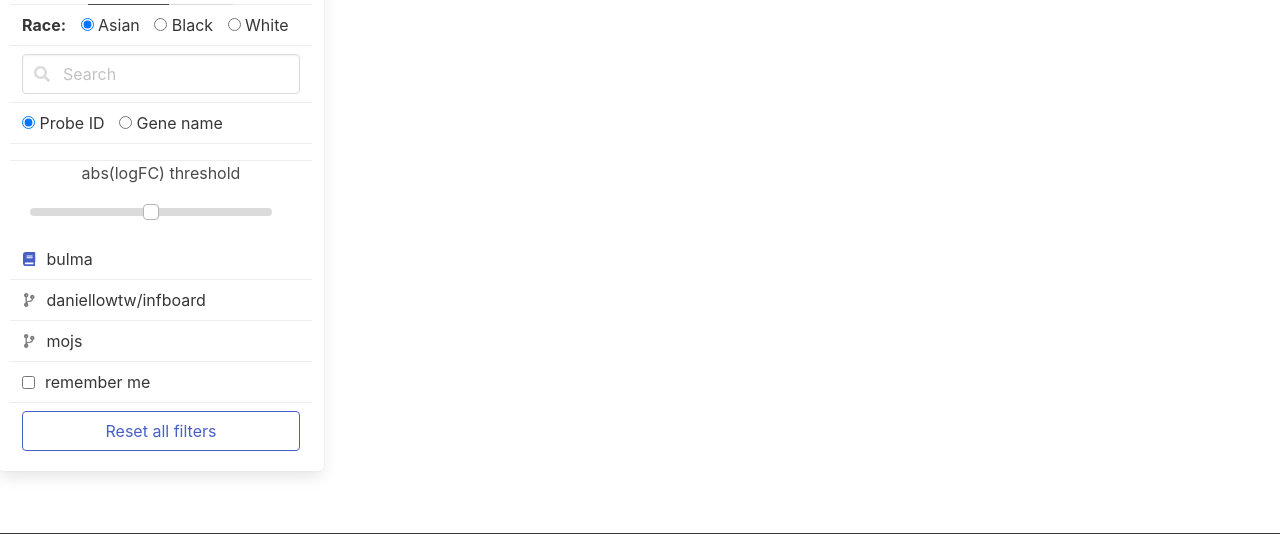
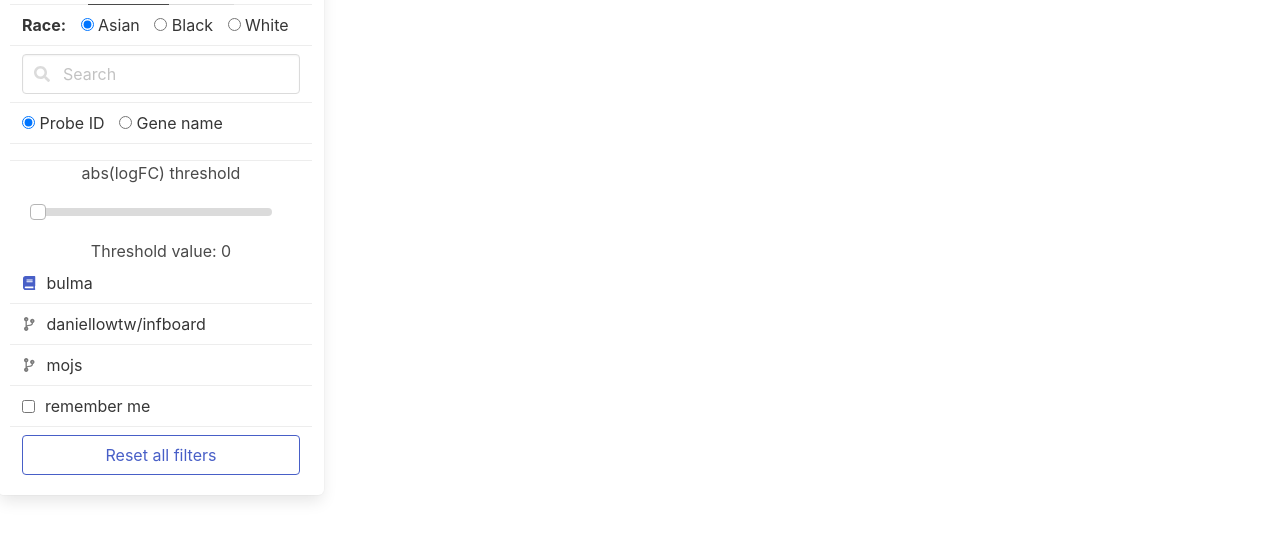
Before and after one commit to DreamingTraveler/DNAm_Analysis_Tool, a Flask app: template templates/base/index.html in a window 1280 px wide. Shown: the part 205-739 px from the top of the page. Run offline with Flask 2, Linux system fonts and the light colour scheme; the template is opened without the code that fills it, so the values that code supplies are empty; parts of the project's set-up code (start-up, migrations or seed data) failed here and were passed over; some libraries are stand-ins or nearby versions.

Commit message:
feat: add logFC threshold filter
User can filter the probes by adjusting the logFC threshold slider

```diff
--- a/templates/base/index.html
+++ b/templates/base/index.html
@@ -48,9 +48,9 @@
 
 	  <p class="panel-block">
 	  	<p style="text-align: center;">abs(logFC) threshold</p>
-	    <input class="slider is-fullwidth" id="logFC-threshold" step="0.01" min="0" max="1" value="0.5" type="range">
+	    <input class="slider is-fullwidth" id="logFC-threshold" step="0.01" min="0" max="1" value="0" type="range">
+	    <p style="text-align: center;" id="threshold-val">Threshold value: 0 </p>
 	  </p>
-
 
 	  <a class="panel-block is-active">
 	    <span class="panel-icon">
@@ -107,6 +107,7 @@
 		    </li>
 		  </ul>
 		</div>
+
 		<div id="dmp-info-area">
 			<table class="table" id="dmp-display-table">
 		    <thead>
@@ -148,6 +149,7 @@
 	(function () {
 		$.removeCookie('searchFilterText');
 		$.removeCookie('searchFilterOption');
+		$.removeCookie('logFCThreshold');
 		updateTableContent();
 
 		function updateTableContent() {
@@ -157,6 +159,7 @@
         success: function(block)
         {
 					$("#dmp-info-area").html(block);
+
         },
         error: function(response)
         {
@@ -187,6 +190,16 @@
 			updateTableContent();
 		})
 
+		$("#logFC-threshold").on("input", function() {
+			var threshold = $(this).val();
+
+			$.cookie('page', 1);
+			$.cookie('logFCThreshold', threshold);
+			$("#threshold-val").html("Threshold value: " + threshold)
+
+			updateTableContent();
+		})
+
 		$(".pagination-link").click(function(event) {
       event.preventDefault();
       var page = $(this).data("page");
```
Also changed, not shown: views/main.py (+9 -0 lines).
